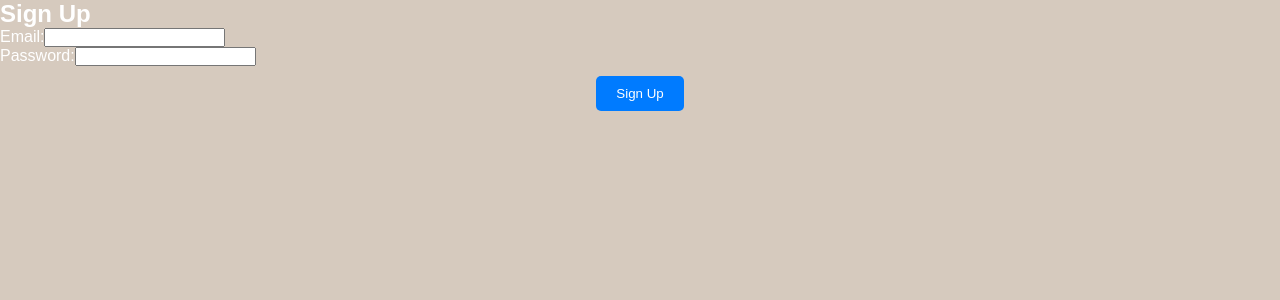
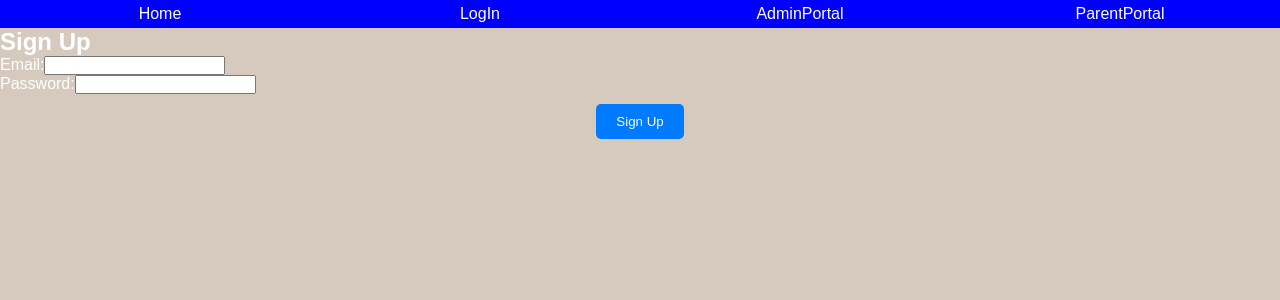
Before and after one commit to nmingora/Accessibility_WebApp, a React (Create React App) app in the folder client/udchat/: page /SignUp in a window 1280 px wide. Shown: the top 300 px of the page. Built offline with nearby package versions, Linux system fonts and the light colour scheme.

Commit message:
navbar signup

```diff
--- a/client/udchat/src/Components/NavBar.js
+++ b/client/udchat/src/Components/NavBar.js
@@ -4,13 +4,17 @@ import {useNavigate} from "react-router-dom";
 
 function NavBar({options}) {
     const [selectedOption,setSelectedOption] = useState(null);
+    const navigate = useNavigate();
 
+    if (!options || typeof options !== 'object') {
+        console.error('Options prop is missing or not an object:', options);
+        return null;
+      }
 
     const handleOptionClick = (index,val) => {
         setSelectedOption(index);
         navigate(val);
     }
-    const navigate = useNavigate();
 
   return (
     <div className="NavBar">
--- a/client/udchat/src/Components/SignUp.js
+++ b/client/udchat/src/Components/SignUp.js
@@ -1,5 +1,6 @@
 import React from 'react';
 import { useState } from "react";
+import Navbar from "./NavBar"
 
 const Signup = () => {
   const [email, setEmail] = useState('')
@@ -23,8 +24,16 @@ const Signup = () => {
     setSignupSuccess(true);
   };
 
+  const navOptions = {
+    Home: '/',
+    LogIn: '/Login',
+    AdminPortal: '/Admin',
+    ParentPortal: '/Parents'
+  };
+
   return (
     <div>
+      <Navbar options={navOptions}/>
       <h2>Sign Up</h2>
       {signupSuccess && <p>Signup successful! Please check your email for confirmation!</p>}
       <form onSubmit={handleSubmit}>
```
